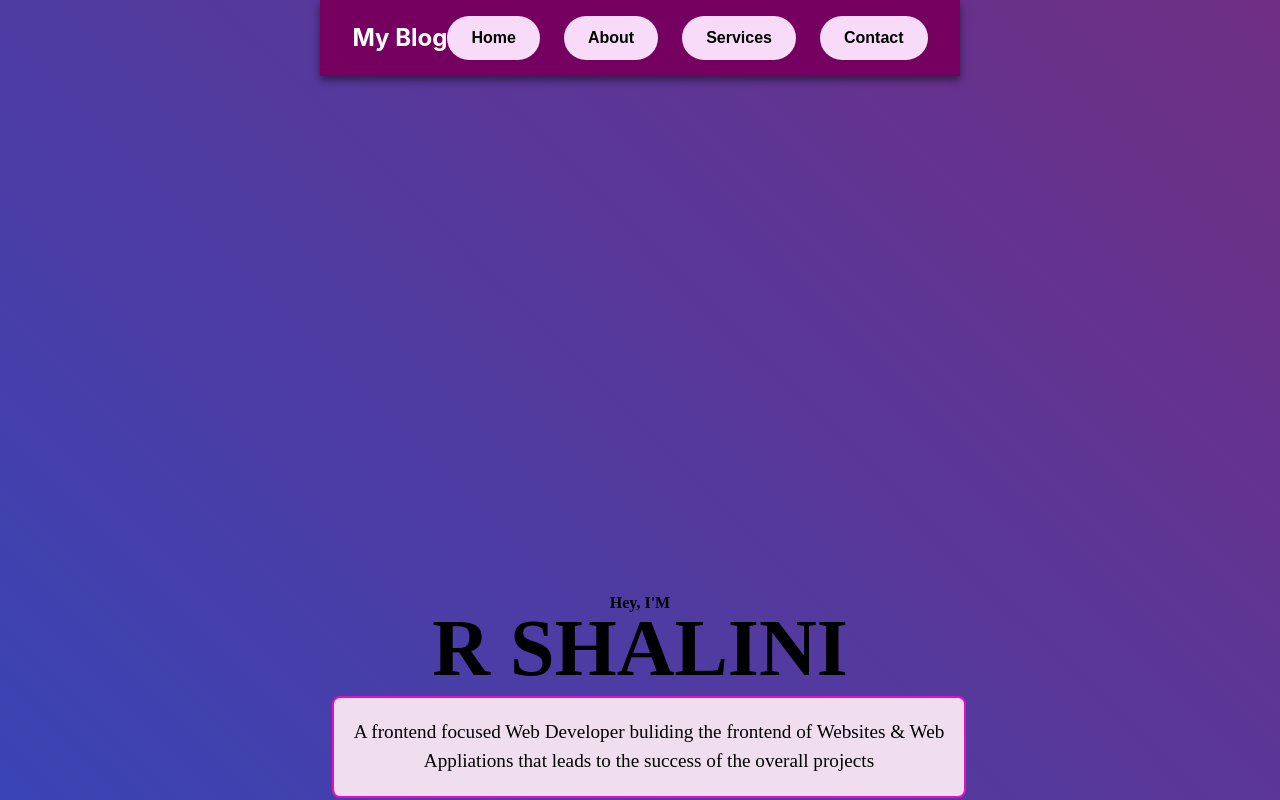
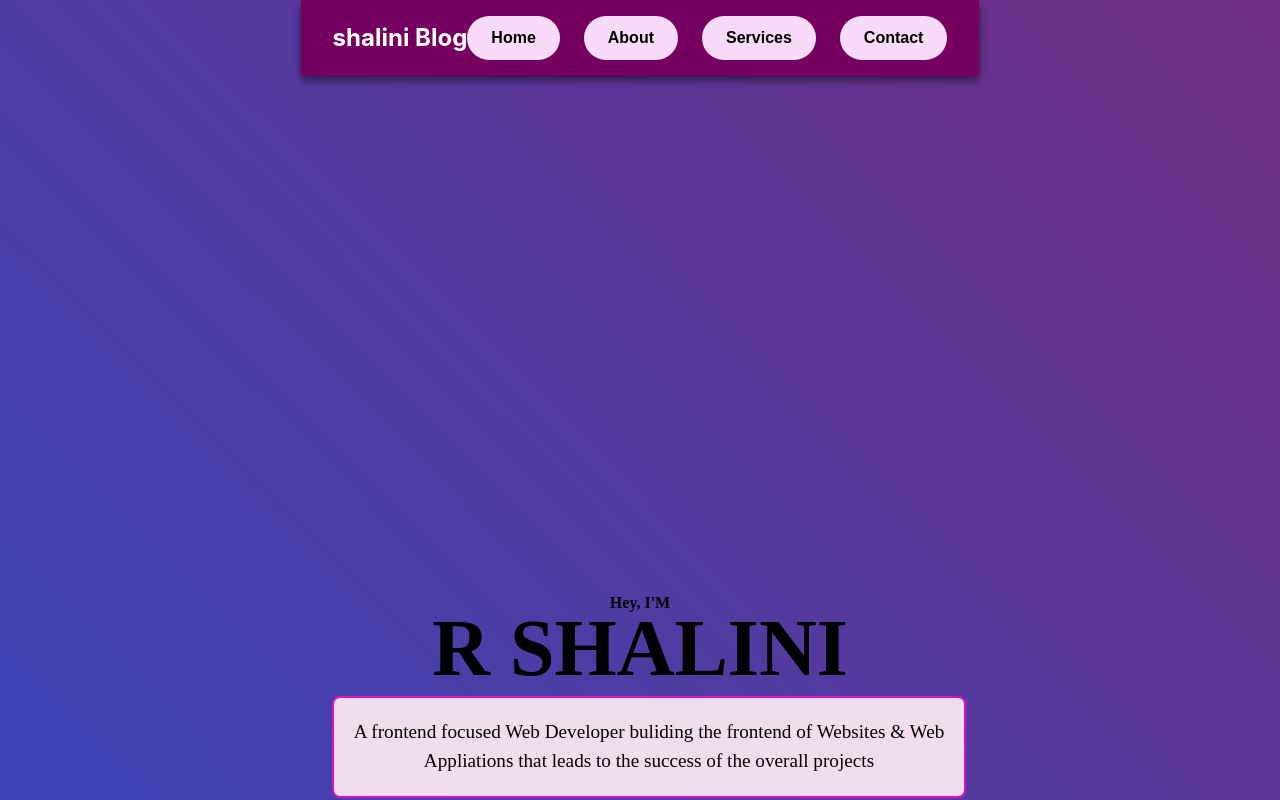
Before and after one commit to ShaluACET/shalini-portfolio, a React (Create React App) app: page / in a window 1280 px wide. Built offline with nearby package versions, Linux system fonts and the light colour scheme.

Commit message:
myportfolio

```diff
--- a/src/blog.js
+++ b/src/blog.js
@@ -4,7 +4,7 @@ function Blog() {
     <div>
       <div className="background">
       <nav className="navbar">
-        <div className="logo">My Blog</div>
+        <div className="logo">shalini Blog</div>
         <div className="menu">
           <button className="menu-item">Home</button>
           <button className="menu-item">About</button>
```
